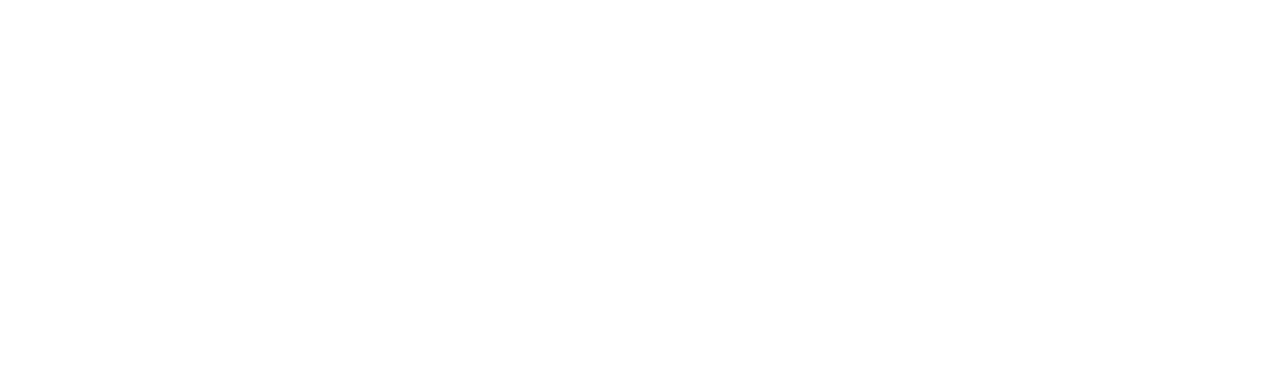
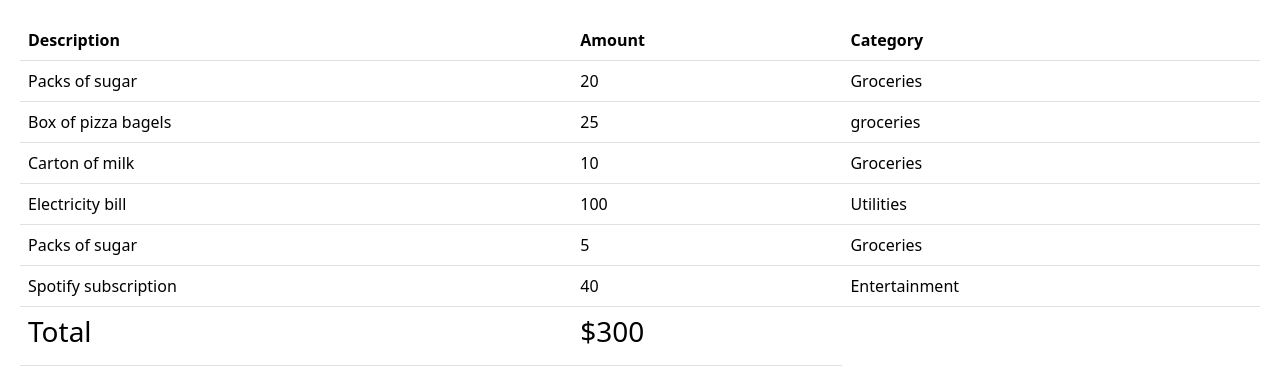
Before and after one commit to EleahBurman/expense-tracker, a React (Vite) app: page / in a window 1280 px wide. Shown: the top 382 px of the page. Built offline with nearby package versions, Linux system fonts and the light colour scheme.

Commit message:
Build out expense list

```diff
--- a/src/App.jsx
+++ b/src/App.jsx
@@ -1,12 +1,24 @@
 import './App.css'
+import { useState } from 'react';
+import ExpenseList from './components/ExpenseList'
 
 function App() {
+  const [expenses, setExpenses]=useState([
+    {id:1, description:"Packs of sugar", amount: 20, category:"Groceries"},
+    {id:2, description:"Box of pizza bagels", amount: 25, category:"groceries"},
+    {id:3, description:"Carton of milk", amount: 10, category:"Groceries"},
+    {id:4, description:"Electricity bill", amount: 100,category:"Utilities"},
+    {id:5, description:"Packs of sugar", amount: 5,category:"Groceries"},
+    {id:6, description:"Spotify subscription", amount: 40, category:"Entertainment"},
+  ]);
 
-  return (
+  return(
     <>
 
+      <ExpenseList items={expenses}/>
+
     </>
-  )
+  );
 }
 
 export default App
--- a/src/components/ExpenseList.jsx
+++ b/src/components/ExpenseList.jsx
@@ -0,0 +1,44 @@
+import PropTypes from 'prop-types';
+const ExpenseList = ({items}) => {
+  return (
+
+      <table className="table">
+    <thead>
+      <tr>
+
+        <th scope="col">Description</th>
+        <th scope="col">Amount</th>
+        <th scope="col">Category</th>
+      </tr>
+    </thead>
+    <tbody>
+      {items.map((item)=>
+        <tr  key={item.id}>
+          <td>{item.description}</td>
+          <td>{item.amount}</td>
+          <td>{item.category}</td>
+        </tr>
+      )}
+
+      <tr>
+        <td><h3>Total</h3></td>
+        <td><h3>$300</h3></td>
+      </tr>
+
+
+      </tbody>
+    </table>
+  )
+}
+
+ExpenseList.propTypes = {
+  items: PropTypes.arrayOf(
+    PropTypes.shape({
+      id: PropTypes.number.isRequired,
+      description: PropTypes.string.isRequired,
+      amount: PropTypes.number.isRequired,
+      category: PropTypes.string.isRequired,
+    })
+  ).isRequired,
+};
+export default ExpenseList
--- a/src/index.css
+++ b/src/index.css
@@ -0,0 +1,3 @@
+body{
+  padding: 20px;
+}
```
Also changed, not shown: src/components/ExpenseFilter.jsx (added), src/components/ExpenseForm.jsx (added).
